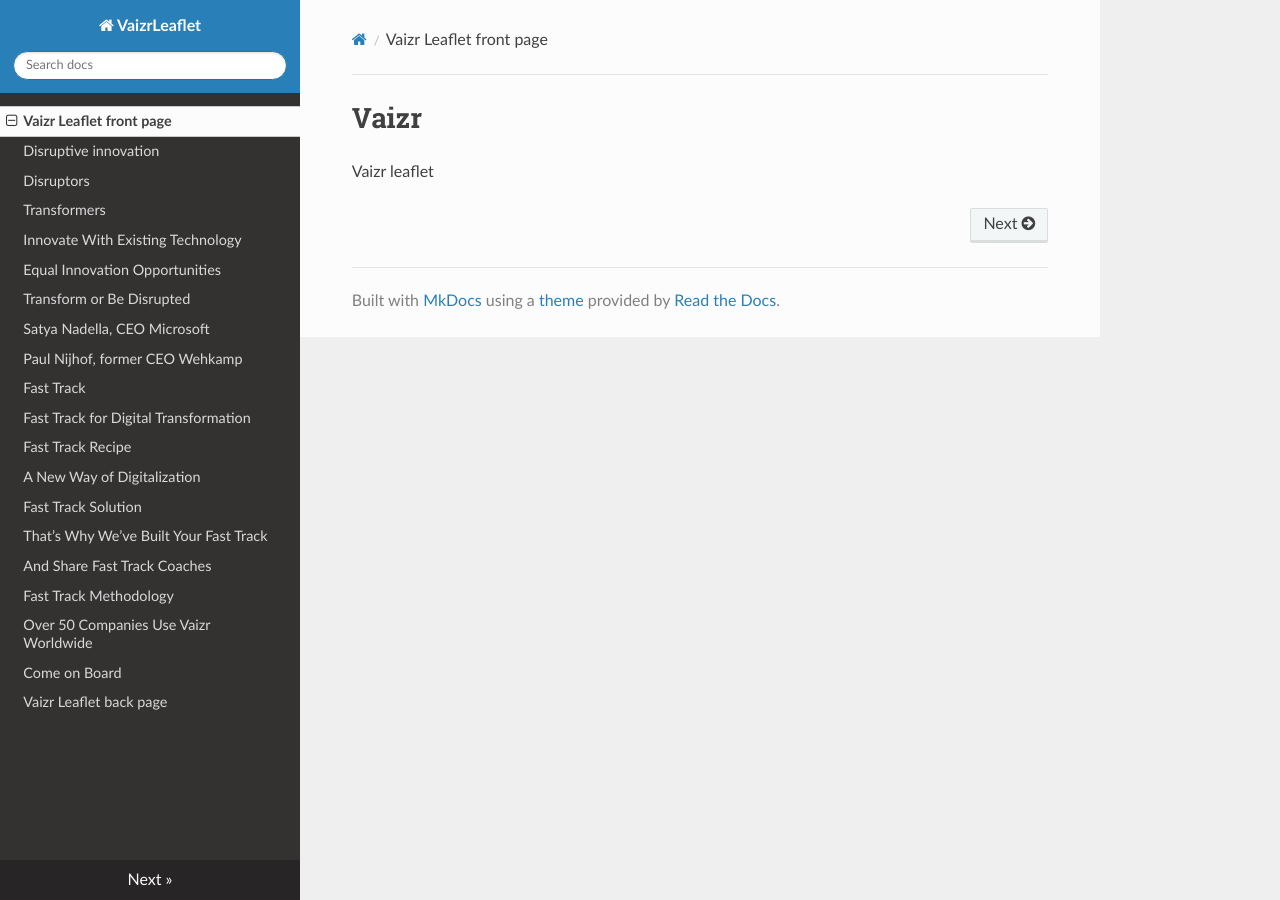
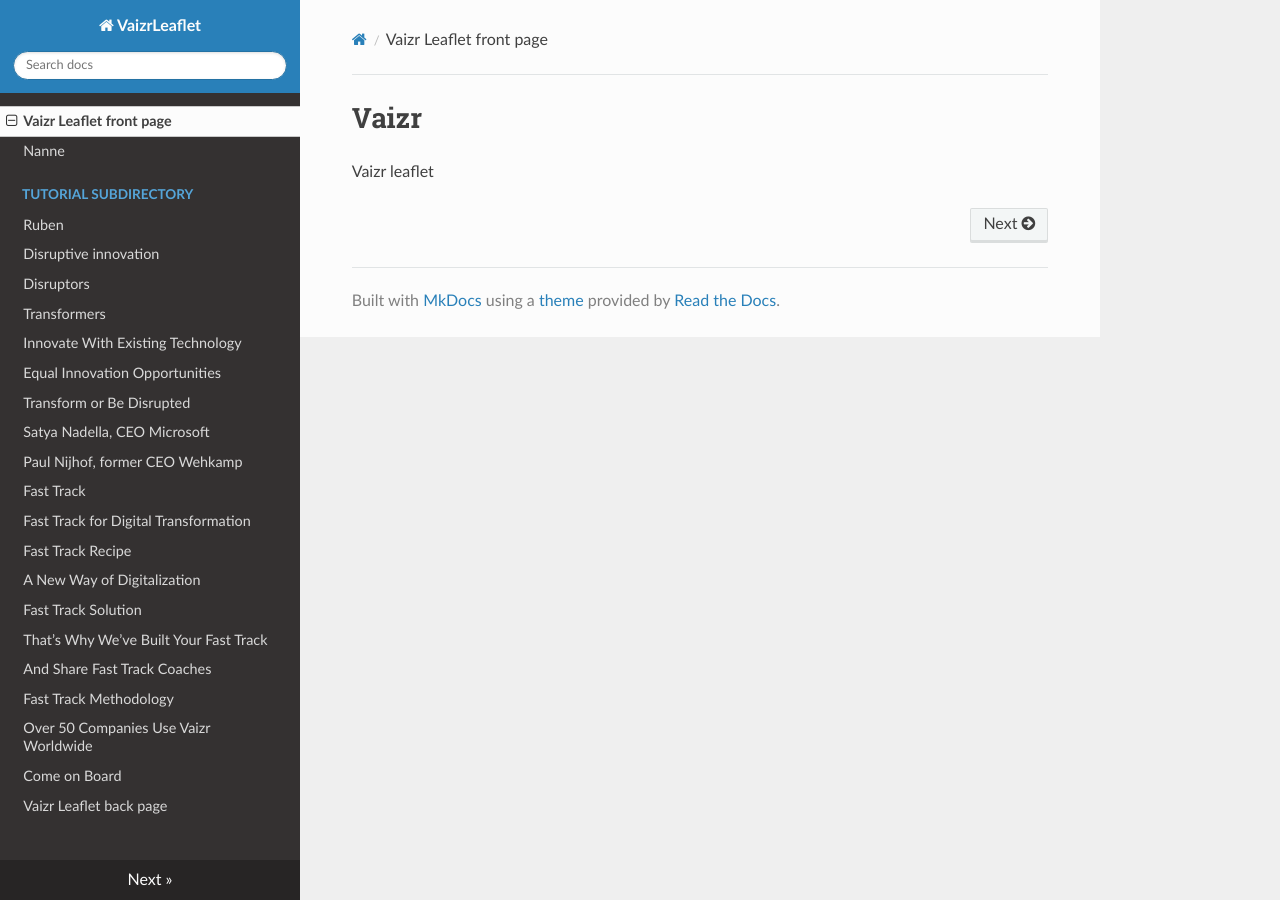
Before and after one commit to vaizr-community/leaflet, an MkDocs documentation site: the page built from docs/index.md, in a window 1280 px wide. Built offline with MkDocs 1.6.1, drawn with Linux system fonts in a browser that asks for light colours; nearby versions of some CDN libraries; old or Windows-style settings are respelled for this version of MkDocs.

Commit message:
commit van Terence

```diff
--- a/mkdocs.yml
+++ b/mkdocs.yml
@@ -3,6 +3,15 @@ pages:
   -
     ? "Vaizr Leaflet front page"
     : index.md
+  -
+    ? "Nanne"
+    : nanne.md
+  -
+    ? "Tutorial subdirectory "
+    :
+      -
+        ? "Ruben"
+        : tutorial/ruben.md
   -
     ? "Disruptive innovation"
     : disruptive_innovation.md
```
Also changed, not shown: docs/nanne.md (added, +5 -0 lines), docs/tutorial/ruben.md (added, +1 -0 lines).
